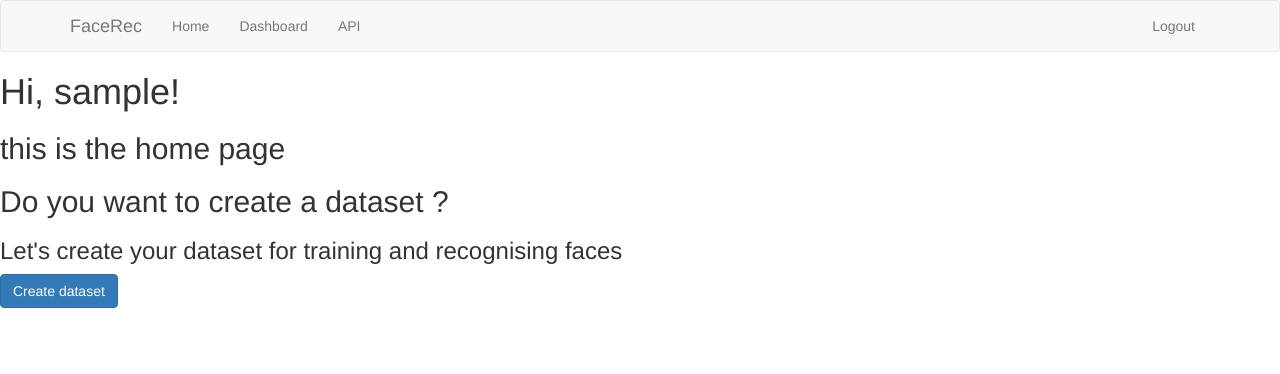
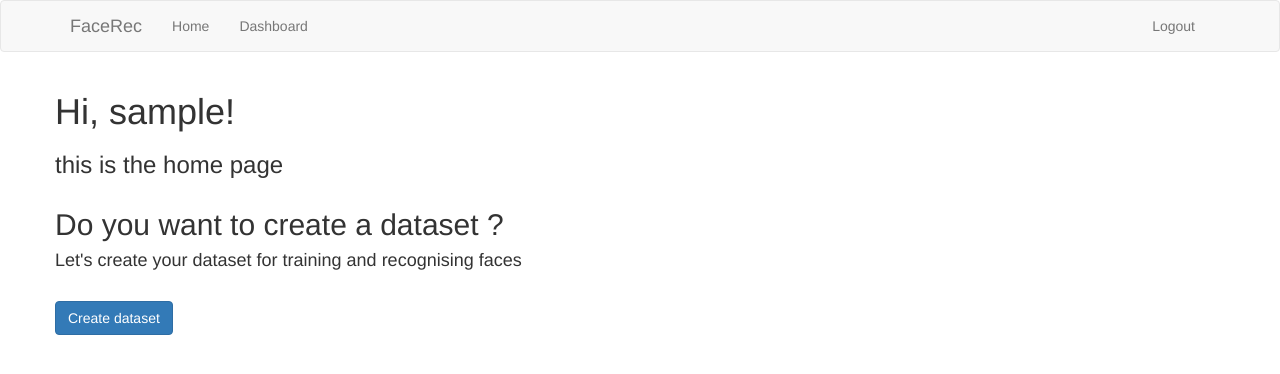
Before and after one commit to WalterLeff/FaceRec, a Flask app: page /home in a window 1280 px wide. Shown: the top 374 px of the page. Run offline with Flask 2, Linux system fonts and the light colour scheme; the visitor is signed in with stand-in values (Sample User, id 1); data comes from the database, SQL or seed files in the repository; parts of the project's set-up code (start-up, migrations or seed data) failed here and were passed over; some libraries are stand-ins or nearby versions.

Commit message:
opsmukwerk + code opkuis

```diff
--- a/application/routes.py
+++ b/application/routes.py
@@ -97,7 +97,7 @@ def showData():
 	file_urls = session['file_urls']
 	session.pop('file_urls', None)
 	return render_template('createdata.html', file_urls=file_urls, form=form)
-
+	return
 ######################################################
 #Pages:
 ######################################################
@@ -137,7 +137,7 @@ def uploadToBlob():
 
 	account_key	 = 'Zc2lxyoAFOfCB4GMVRl7yqnHJ3QQGJohFXXI9NmVLGIJRWkzkgDgOxdnu7DnpXRNCnry3T0XFASLUQ9vLGDPWA=='
 	account_name = 'facerecblob'
-	container_name = 'woutercontainer'
+	container_name = 'students'
 
 
 	block_blob_service = BlockBlobService(
@@ -147,11 +147,10 @@ def uploadToBlob():
 	container_client = block_blob_service.create_container(container_name)
 
 	for file_name in file_names:
-		blob_name = f"{dir_name}/{file_name}"
+		blob_name = f"{file_name}"
 		file_path = f"{path}/{file_name}"
 		block_blob_service.create_blob_from_path(container_name, blob_name, file_path)
-	ref =  'http://'+ account_name + '.blob.core.windows.net/' + container_name + '/' + file_name
-	return ref
+	return render_template('createdata.html')
 ######################################################
 #Machine learning:
 ######################################################
@@ -169,7 +168,7 @@ def trainData():
 #API:  TODO: nice to have
 ######################################################
 
-@app.route('/api')
-@login_required
-def api():
-	return render_template('api.html', title='API')
+# @app.route('/api')
+# @login_required
+# def api():
+# 	return render_template('api.html', title='API')
--- a/application/templates/base.html
+++ b/application/templates/base.html
@@ -20,7 +20,7 @@
                 <ul class="nav navbar-nav">
                     <li><a href="{{ url_for('home') }}">Home</a></li>
                     <li><a href="{{ url_for('dashboard') }}">Dashboard</a></li>
-                    <li><a href="{{ url_for('api') }}">API</a></li>
+
                 </ul>
                 <ul class="nav navbar-nav navbar-right">
                     {% if current_user.is_anonymous %}
--- a/application/templates/home.html
+++ b/application/templates/home.html
@@ -2,10 +2,18 @@
 {% import 'bootstrap/wtf.html' as wtf %}
 
 {% block content %}
-    <h1>Hi, {{ current_user.username }}!</h1>
-    <h2>this is the home page</h2>
-
-    <h2>Do you want to create a dataset ?</h2>
-    <h3>Let's create your dataset for training and recognising faces</h3>
-    <button onclick="window.location.href = '{{ url_for('createData') }}'" type="button" class="btn btn-primary">Create dataset</button>
+<div class="container">
+    <div class="row">
+        <div class="col align-self-center">
+            <h1>Hi, {{ current_user.username }}!</h1>
+            <h3>this is the home page</h3>
+        </div>
+    </div>
+    <div class="row">
+        <h2>Do you want to create a dataset ?</h2>
+        <h4>Let's create your dataset for training and recognising faces</h4>
+        <br>
+        <button onclick="window.location.href = '{{ url_for('createData') }}'" type="button" class="btn btn-primary">Create dataset</button>
+    <div class="col align-self-center">
+</div>
 {% endblock %}
--- a/application/templates/showdata.html
+++ b/application/templates/showdata.html
@@ -8,7 +8,7 @@
 
     <ul>
         {% for file_url in file_urls %}
-            <li><img style="height: 150px" src="{{ file_url }}"></li>
+            <li><img style="height:150px;margin:5px;margin-bottom:5px" src="{{ file_url }}"></li>
         {% endfor %}
     </ul>
 {% endblock %}
```
Also changed, not shown: application/templates/createdata.html (+20 -13 lines), application/templates/dashboard.html (+8 -2 lines), application/templates/index.html (+11 -2 lines).
